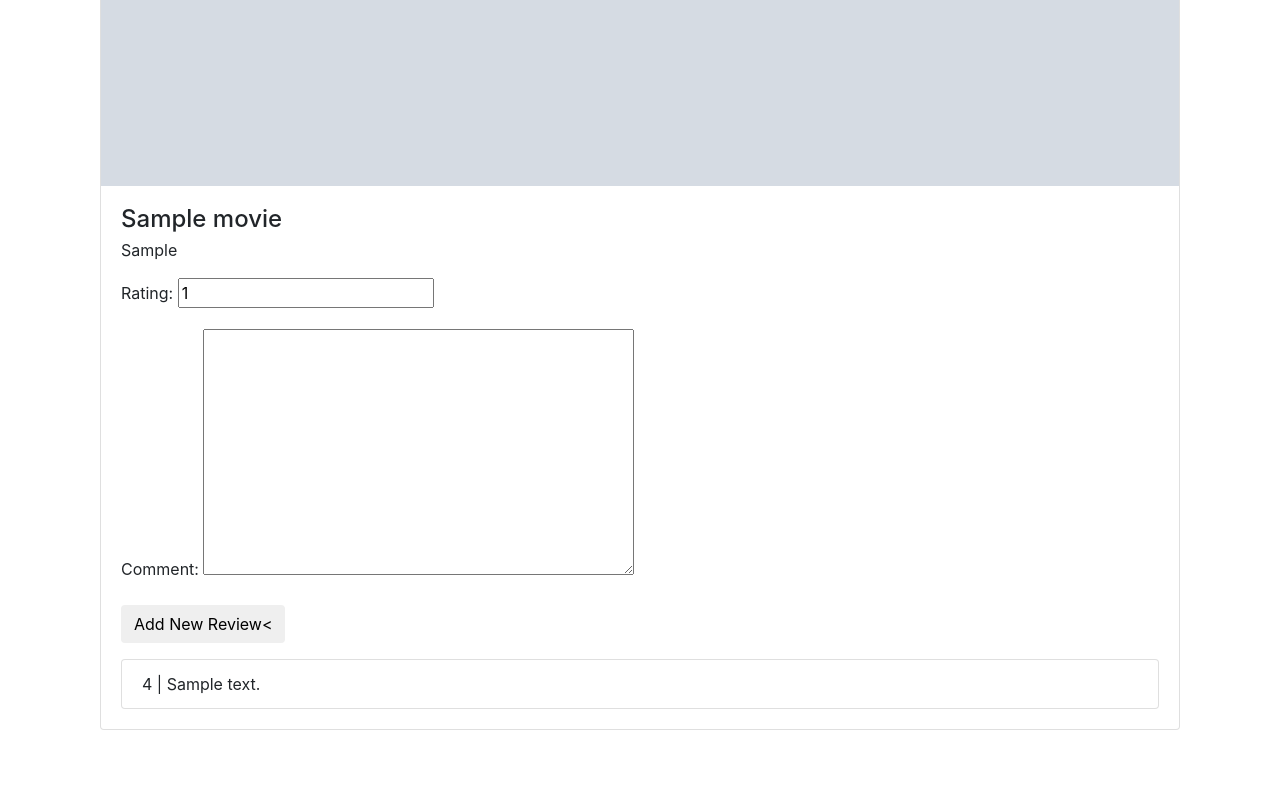
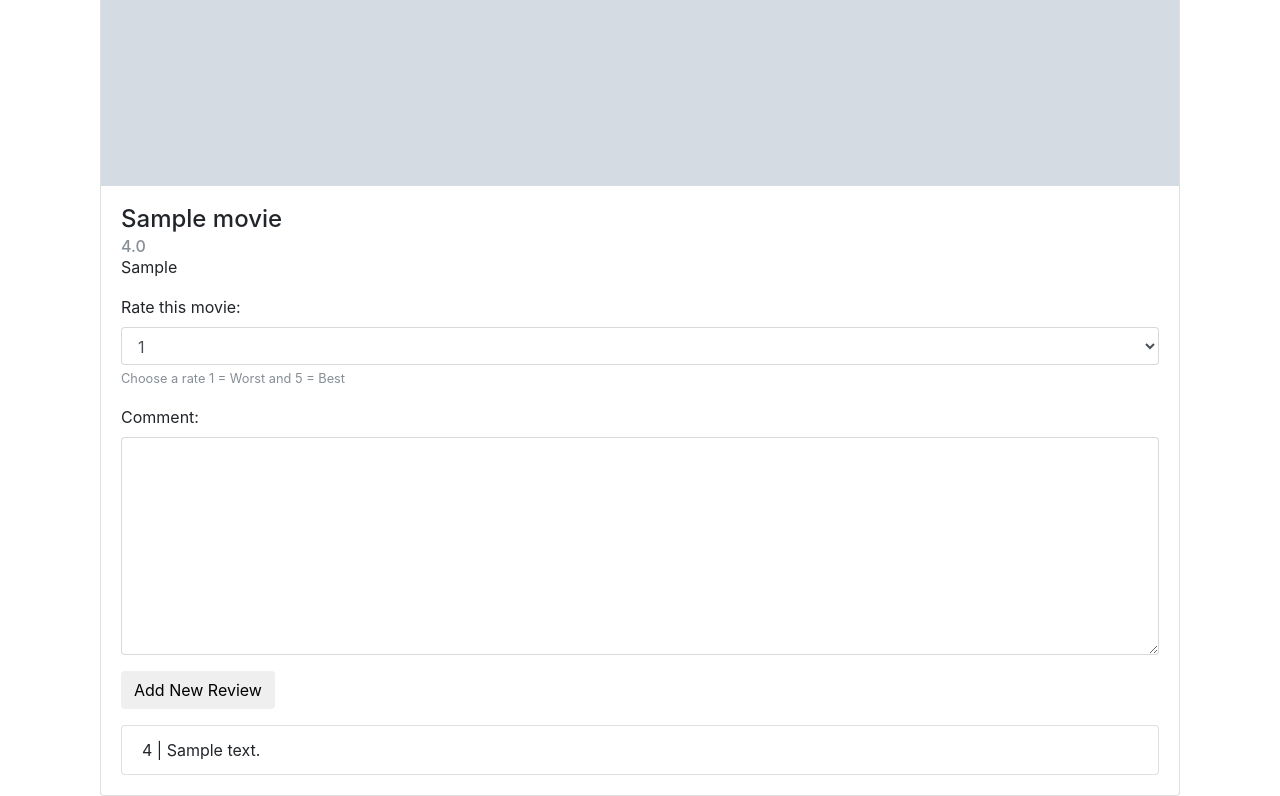
Before and after one commit to iKenshu/movie-app, a Django app: a page that uses movies/templates/movies/movie_detail.html in a window 1280 px wide. Shown: the part 664-1460 px from the top of the page. Before the commit the page ends 1394 px from the top, so only its background shows below. Run offline with Django 3.2, Linux system fonts and the light colour scheme; tables that the repository leaves empty hold one stand-in row (values such as "Sample post"); grey boxes marked "Sample" are stand-in pictures; some libraries are stand-ins or nearby versions.

Commit message:
adding review average for detail view and style for the form in that view.

```diff
--- a/movies/forms.py
+++ b/movies/forms.py
@@ -14,6 +14,20 @@ class MovieForm(forms.ModelForm):
         }
 
 class ReviewForm(forms.ModelForm):
+    CHOICES = (
+            (1, 1),
+            (2, 2),
+            (3, 3),
+            (4, 4),
+            (5, 5),
+        )
+
+    rating = forms.ChoiceField(
+        choices=CHOICES,
+        required=True,
+        label='Rate this movie',
+        help_text='Choose a rate 1 = Worst and 5 = Best'
+    )
 
     class Meta:
         model = Review
--- a/movies/templates/movies/movie_detail.html
+++ b/movies/templates/movies/movie_detail.html
@@ -1,4 +1,5 @@
 {% extends "base.html" %}
+{% load widget_tweaks %}
 
 {% block title %} {{ movie.title }}{% endblock title %}
 
@@ -9,19 +10,35 @@
         <img src="{{ movie.poster.url }}" alt="" class="Movie-poster card-img-top">
         <div class="card-body">
             <h4 class="card-title">{{ movie.title }}</h4>
-            <h6 class="card-subtitle text-muted">{{ movie.review.rating }}</h6>
-            <p class="card-text">{{ movie.synopsis|truncatewords:40 }}</p>
+            <h6 class="card-subtitle text-muted"><span class="icon-star"></span> {{ rating.rating__avg|floatformat:1 }}</h6>
+            <p class="card-text">{{ movie.synopsis }}</p>
 
             <form class="form-group" action="" method="POST">
                 {% csrf_token %}
-                {{ form.as_p }}
-                <input type="submit" class="btn btn-movie" value="Add New Review<">
+
+                {% for hidden in form.hidden_fields %}
+                    {{ hidden }}
+                {% endfor %}
+
+                {% for field in form.visible_fields %}
+                    <div class="form-group">
+                        {{ field.label_tag }}
+                        {% render_field field class="form-control" %}
+
+                    {% if field.help_text %}
+                        <small class="form-text text-muted">
+                            {{ field.help_text }}
+                        </small>
+                    {% endif %}
+                    </div>
+                {% endfor %}
+                <input type="submit" class="btn btn-movie" value="Add New Review">
             </form>
 
             {% for review in movie.reviews.all %}
             <ul class="list-group">
                 <li class="list-group-item">
-                    {{ review.rating }} |
+                    {{ review.rating }} <span class="icon-star"> |</span>
                     {{ review.comment }}
                 </li>
             </ul>
--- a/movies/templates/movies/movie_list.html
+++ b/movies/templates/movies/movie_list.html
@@ -8,8 +8,6 @@
         <img src="{{ movie.poster.url }}" alt="" class="card-img-top">
         <div class="card-body">
             <h4 class="card-title">{{ movie.title }}</h4>
-            <h6 class="card-subtitle text-muted">{{ movie.rating }}</h6>
-            {{ rating }}
             <p class="card-text">{{ movie.synopsis|truncatewords:40 }}</p>
             <a href="{% url 'Movie:detail' movie.slug %}" class="btn btn-movie">Ver mas</a>
         </div>
--- a/movies/views.py
+++ b/movies/views.py
@@ -1,5 +1,6 @@
 from django.shortcuts import render, redirect
 from django.core.urlresolvers import reverse
+from django.db.models import Avg
 
 from django.views.generic import ListView, CreateView, DetailView
 from django.views.generic.edit import FormMixin
@@ -31,6 +32,9 @@ class MovieDetail(FormMixin, DetailView):
 
     def get_context_data(self, **kwargs):
         context = super(MovieDetail, self).get_context_data(**kwargs)
+        slug = self.kwargs['slug']
+        movie = Movie.objects.get(slug=slug)
+        context['rating'] = Review.objects.filter(movie=movie).aggregate(Avg('rating'))
         context['form'] = ReviewForm(initial={'movie': self.object})
         return context
 
```
